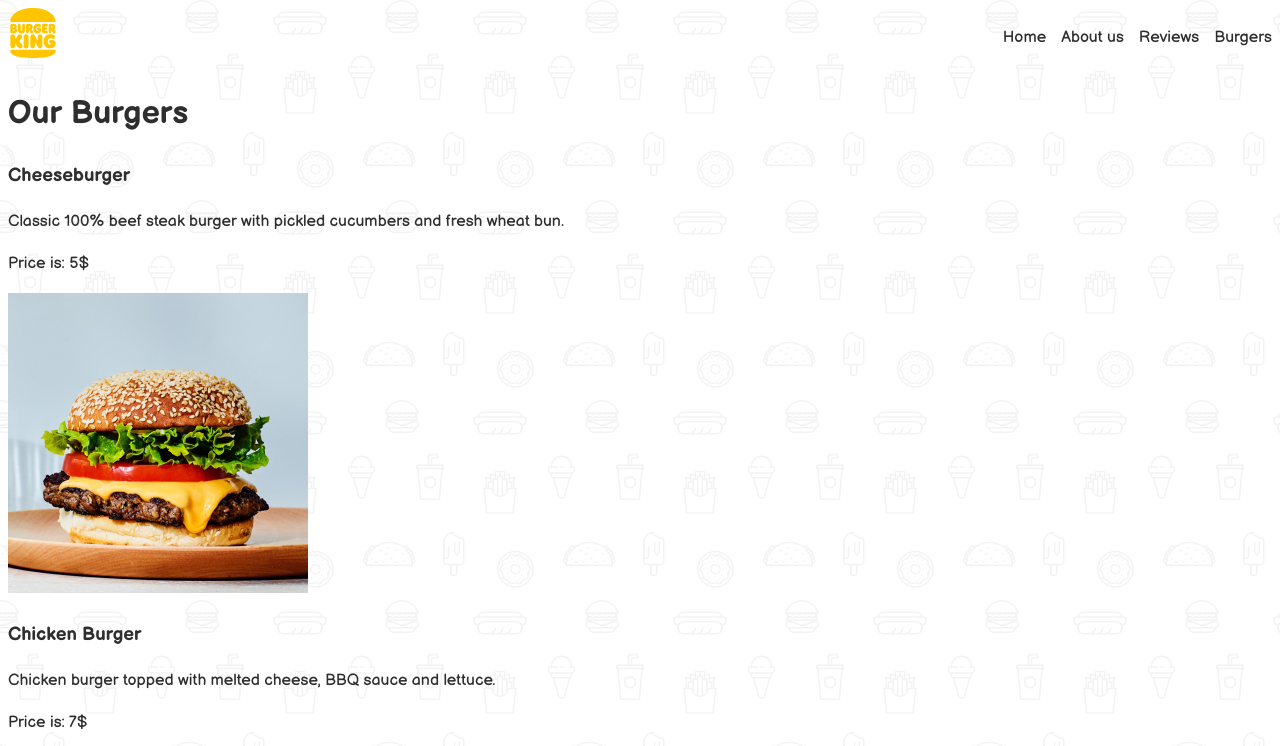
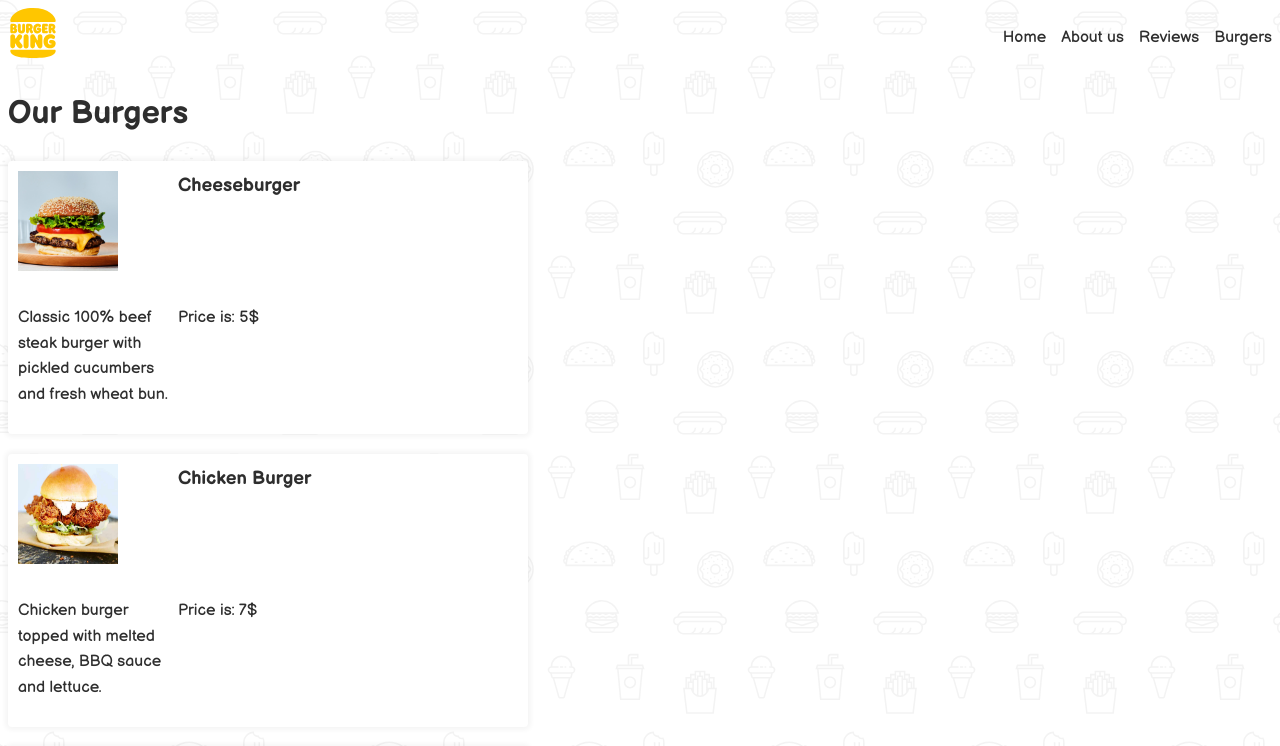
Before and after one commit to Hamlet593/BurgerSite-with-NextJS, a Next.js app: page /burgers in a window 1280 px wide. Shown: the top 746 px of the page. Built offline with nearby package versions, Linux system fonts and the light colour scheme; data requests are answered from the project's data file.

Commit message:
Dynamic routes

```diff
--- a/pages/404.js
+++ b/pages/404.js
@@ -9,7 +9,7 @@ const ErrorPage = () => {
     useEffect(() => {
         setTimeout(() => {
             router.push('/');
-        }, 5000)
+        }, 3000)
     }, [])
 
     return (
@@ -20,7 +20,7 @@ const ErrorPage = () => {
             <div className="not-found">
                 <h1>Oops...</h1>
                 <h2>We don't have that page.</h2>
-                <p>You will be redirect after 5 second...</p>
+                <p>You will be redirect after 3 second...</p>
             </div>
         </>
 
--- a/pages/burgers/index.js
+++ b/pages/burgers/index.js
@@ -1,5 +1,7 @@
 import Head from "next/head";
-import ImageConverter from '../helpers/ImageConverter';
+import ImageConverter from '../../helpers/ImageConverter';
+import styles from '../../styles/Burgers.module.scss';
+import Link from "next/link";
 
 const Burgers = ({ burgers }) => {
     return (
@@ -15,17 +17,19 @@ const Burgers = ({ burgers }) => {
                 </h1>
                 {burgers.map(({ name, desc, image, price, id }) => {
                     return (
-                        <div key={id}>
-                            <h3>{name}</h3>
-                            <p>{desc}</p>
-                            <p>Price is: {price}$</p>
-                            <ImageConverter
-                                src={image}
-                                alge={name}
-                                width={300}
-                                height={300}
-                            />
-                        </div>
+                        <Link href={`/burgers/${id}`} key={id}>
+                            <a className={styles.burgerCard}>
+                                <ImageConverter
+                                    src={image}
+                                    alt={name}
+                                    width='100%'
+                                    height='100%'
+                                />
+                                <h3>{name}</h3>
+                                <p>{desc}</p>
+                                <p>Price is: {price}$</p>
+                            </a>
+                        </Link>
                     )
                 })}
             </div>
--- a/styles/Burgers.modulce.scss
+++ b/styles/Burgers.module.scss
@@ -1,7 +1,3 @@
-.imageContainer {
-    max-width: 150px;
-  }
-
   .burgerCard {
     color: #2E2E2E;
     display: grid;
@@ -15,9 +11,11 @@
     max-width: 500px;
     box-shadow: rgba(0, 0, 0, 0.043) 0px 0px 5px 3px;
   }
+
   .burgerCard h3 {
     margin-top: 0;
   }
+
   .singleBurger {
     max-width: 600px;
   }
```
Also changed, not shown: pages/burgers/[id].js (renamed from pages/burgers/cheeseburger.js, +4 -4 lines), helpers/ImageConverter.js (renamed from pages/helpers/ImageConverter.js).
